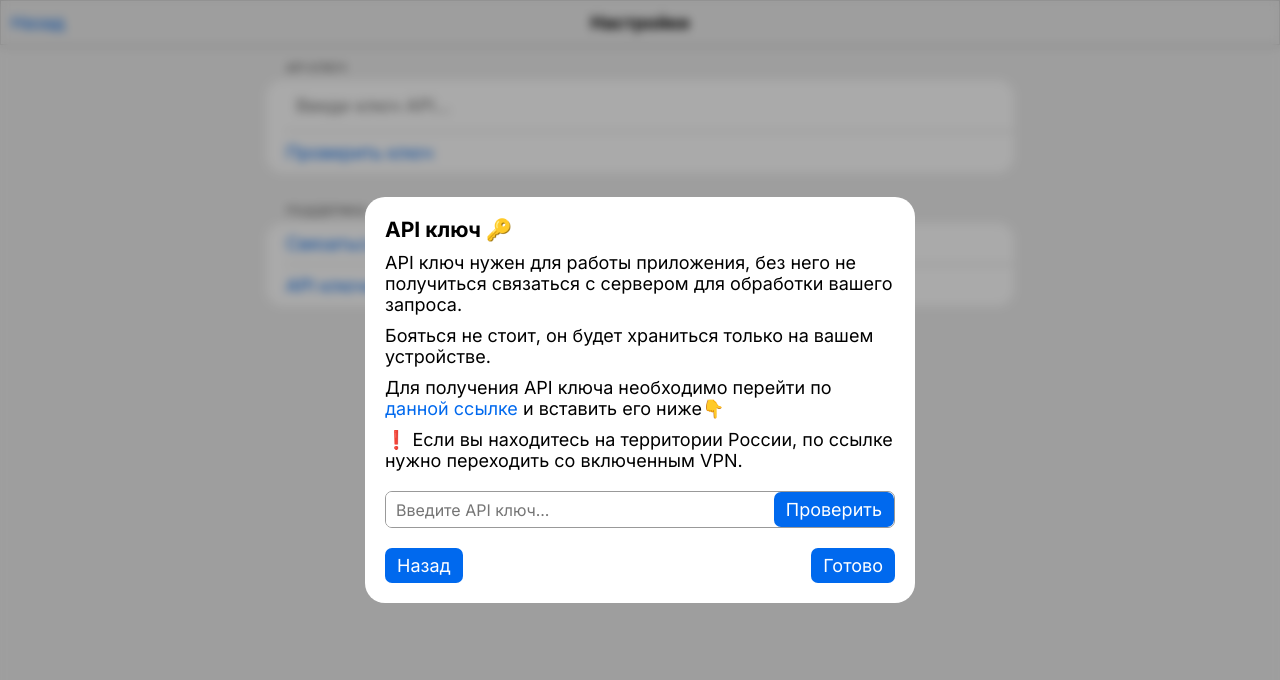
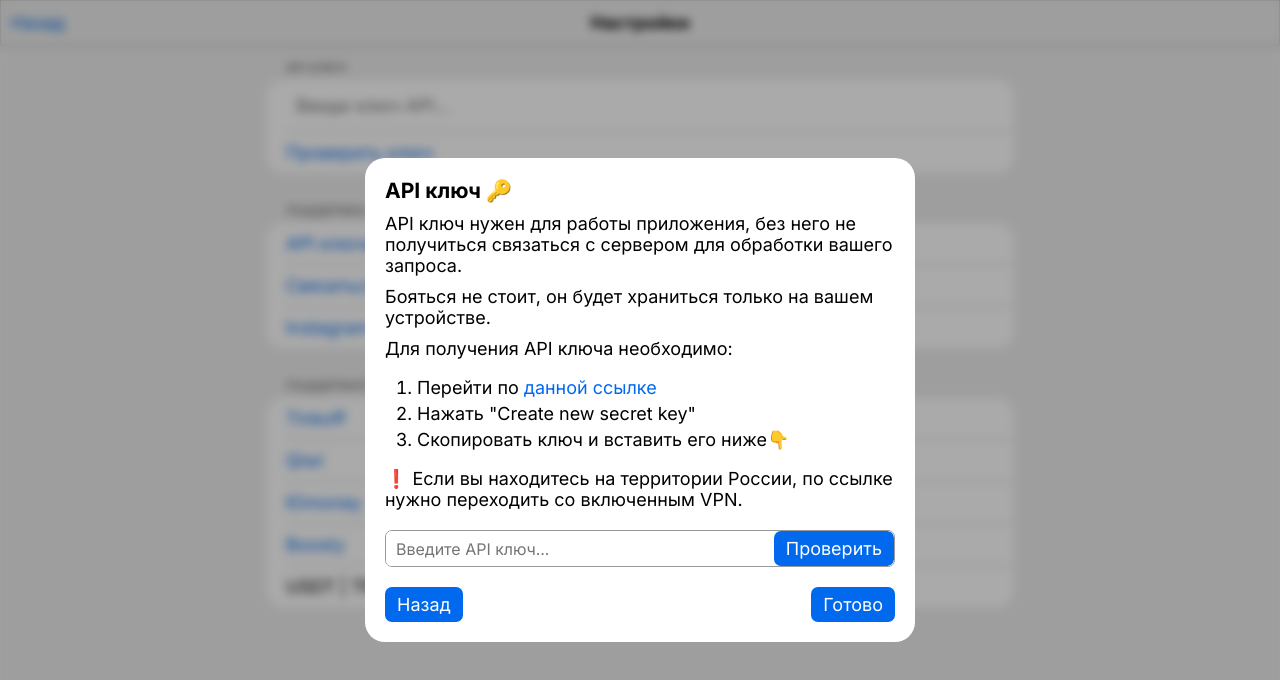
Before and after one commit to raifbrah/genius-ai, a Nuxt app: page /settings in a window 1280 px wide. Both pictures are taken after a click on the element "Дальше". Shown: the top 680 px of the page. Built offline with nearby package versions, Linux system fonts and the light colour scheme.

Commit message:
Добавил раздел с донатами, изменил приветственное письмо

```diff
--- a/components/WelcomeWindow.vue
+++ b/components/WelcomeWindow.vue
@@ -4,15 +4,15 @@
       <div v-if="page === 1" class="welcome-window__text">
         <h3>Привет, дорогой друг!👋</h3>
         <p>
-          Меня зовут
+          👨‍💻Меня зовут
           <a href="https://www.instagram.com/raifbrah/" target="_blank">Раиф</a
           >, я разработчик данного приложения.
         </p>
-        <p>Я сделал его для тебя полностью бесплатным.</p>
+        <p>Я сделал его для тебя полностью бесплатным🙌</p>
         <p>
-          Но если ты захочешь поблагодарить меня за старания, перейди в
-          настройки и нажми кнопку
-          <a href="/payments" target="_blank">Отблагодарить</a>
+          Но если ты захочешь поблагодарить меня за старания, в
+          <a href="/settings" target="_blank">настройках</a>
+          есть специальный раздел с донатами🙏
         </p>
       </div>
 
@@ -23,13 +23,21 @@
           с сервером для обработки вашего запроса.
         </p>
         <p>Бояться не стоит, он будет храниться только на вашем устройстве.</p>
-        <p>
-          Для получения API ключа необходимо перейти по
-          <a href="https://platform.openai.com/account/api-keys" target="_blank"
-            >данной ссылке</a
-          >
-          и вставить его ниже👇
-        </p>
+        <div>
+          Для получения API ключа необходимо:
+          <ol>
+            <li>
+              Перейти по
+              <a
+                href="https://platform.openai.com/account/api-keys"
+                target="_blank"
+                >данной ссылке</a
+              >
+            </li>
+            <li>Нажать "Create new secret key"</li>
+            <li>Скопировать ключ и вставить его ниже👇</li>
+          </ol>
+        </div>
         <p>
           ❗ Если вы находитесь на территории России, по ссылке нужно переходить
           со включенным VPN.
@@ -90,8 +98,8 @@ p {
   justify-content: space-between;
   flex-direction: column;
 
-  max-width: min(90vw, 550px);
-  max-height: 90vh;
+  max-width: min(calc(100vw - 40px), 550px);
+  max-height: calc(100vh - 40px);
   min-height: 250px;
   overflow-y: auto;
   background: #fff;
@@ -107,6 +115,18 @@ p {
   margin-left: auto;
 }
 
+.welcome-window__text ul,
+.welcome-window__text ol {
+  display: flex;
+  flex-direction: column;
+  gap: 5px;
+  padding-left: 2rem;
+  margin: 1em 0px;
+}
+.welcome-window__text ul {
+  list-style: disc;
+}
+
 .api-key-input-component {
   margin-top: 20px;
 }
--- a/pages/settings.vue
+++ b/pages/settings.vue
@@ -23,7 +23,16 @@
           >
         </div>
       </SettingsCategory>
+
       <SettingsCategory title="Поддержка">
+        <div class="elem">
+          <a
+            class="elem__button"
+            target="_blank"
+            href="https://platform.openai.com/account/api-keys"
+            >API ключи</a
+          >
+        </div>
         <div class="elem">
           <a class="elem__button" href="mailto:raifbrah@yandex.ru"
             >Связаться со мной</a
@@ -33,9 +42,47 @@
           <a
             class="elem__button"
             target="_blank"
-            href="https://platform.openai.com/account/api-keys"
-            >API ключи</a
+            href="https://www.instagram.com/raifbrah/"
+            >Instagram</a
           >
+        </div>
+      </SettingsCategory>
+
+      <SettingsCategory title="Поддержать разработчика донатом">
+        <div class="elem">
+          <a
+            class="elem__button"
+            target="_blank"
+            href="https://www.tinkoff.ru/rm/yarullin.raif1/qLMMc14619"
+            >Tinkoff</a
+          >
+        </div>
+        <div class="elem">
+          <a
+            class="elem__button"
+            target="_blank"
+            href="http://qiwi.com/n/RAIFBRAH"
+            >Qiwi</a
+          >
+        </div>
+        <div class="elem">
+          <a
+            class="elem__button"
+            target="_blank"
+            href="https://forms.yandex.ru/u/643a9df25056901613eaef4d/"
+            >Юmoney</a
+          >
+        </div>
+        <div class="elem">
+          <a
+            class="elem__button"
+            target="_blank"
+            href="https://boosty.to/raifbrah/donate"
+            >Boosty</a
+          >
+        </div>
+        <div class="elem">
+          <span>USDT | TRC20 : TBR5DTmEaMHWp7DW6occQFhJkzJ8t8fLBJ</span>
         </div>
       </SettingsCategory>
     </div>
@@ -118,6 +165,7 @@ export default {
 }
 
 .elem {
+  overflow-wrap: anywhere;
   display: flex;
   align-items: center;
 
```
